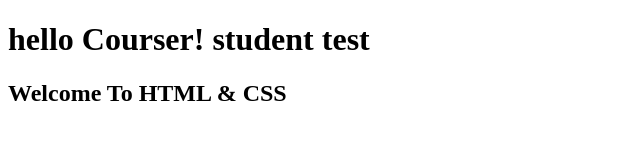
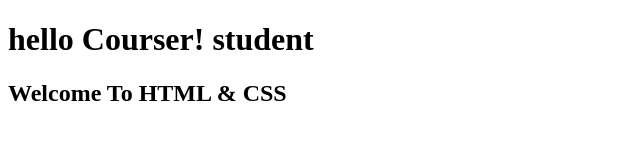
Before and after one commit to almusalmi/coursera-test, a plain HTML site: page index.html in a window 1280 px wide. Shown: the full height of the page, 0-640 px from the left. Drawn offline with Linux system fonts and the light colour scheme.

Commit message:
first web file.

```diff
--- a/index.html
+++ b/index.html
@@ -5,7 +5,7 @@
     <title> courser-test</title>
   </head>
   <body>
-   <h1> hello Courser! student test</h1>
+   <h1> hello Courser! student</h1>
       <h2> Welcome To HTML & CSS </h2>
   </body>
 </html>
```
